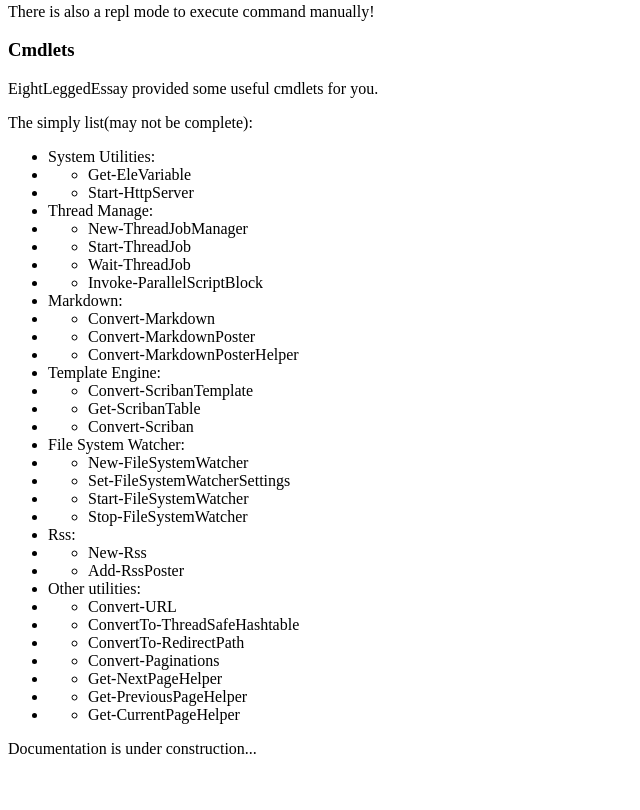
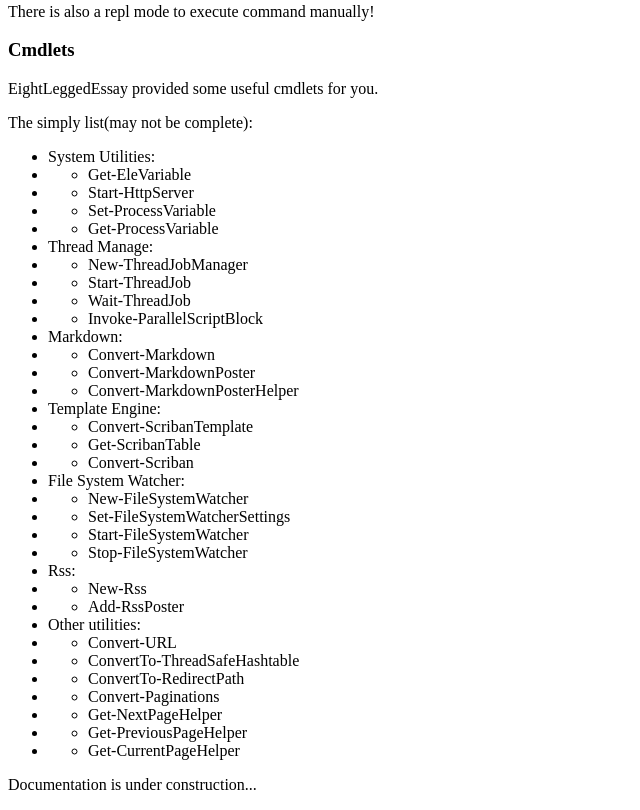
Before and after one commit to mingmoe/EightLeggedEssayDemo, a plain HTML site: page docs/A New Poster.md.compiled.html in a window 1280 px wide. Shown: the part 1422-2232 px from the top of the page, without its empty margins (0-640 px from the left). Before the commit the page ends 2196 px from the top, so only its background shows below. Drawn offline with Linux system fonts and the light colour scheme.

Commit message:
update build script

```diff
--- a/docs/A New Poster.md.compiled.html
+++ b/docs/A New Poster.md.compiled.html
@@ -83,6 +83,16 @@
             <li>
             <ul>
             <li>Start-HttpServer</li>
+            </ul>
+            </li>
+            <li>
+            <ul>
+            <li>Set-ProcessVariable</li>
+            </ul>
+            </li>
+            <li>
+            <ul>
+            <li>Get-ProcessVariable</li>
             </ul>
             </li>
             <li>Thread Manage:</li>
```
Also changed, not shown: 2 other files.
